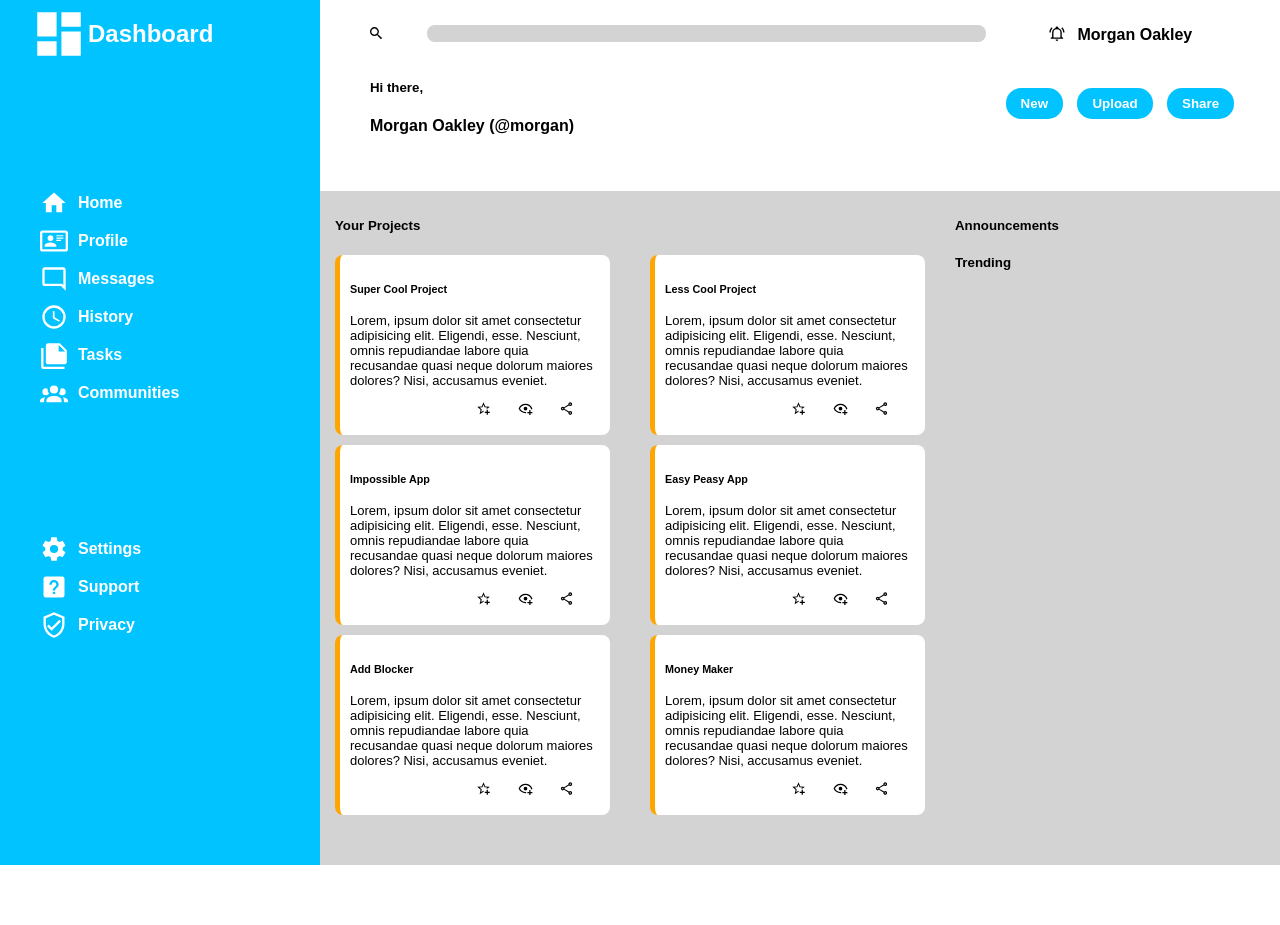
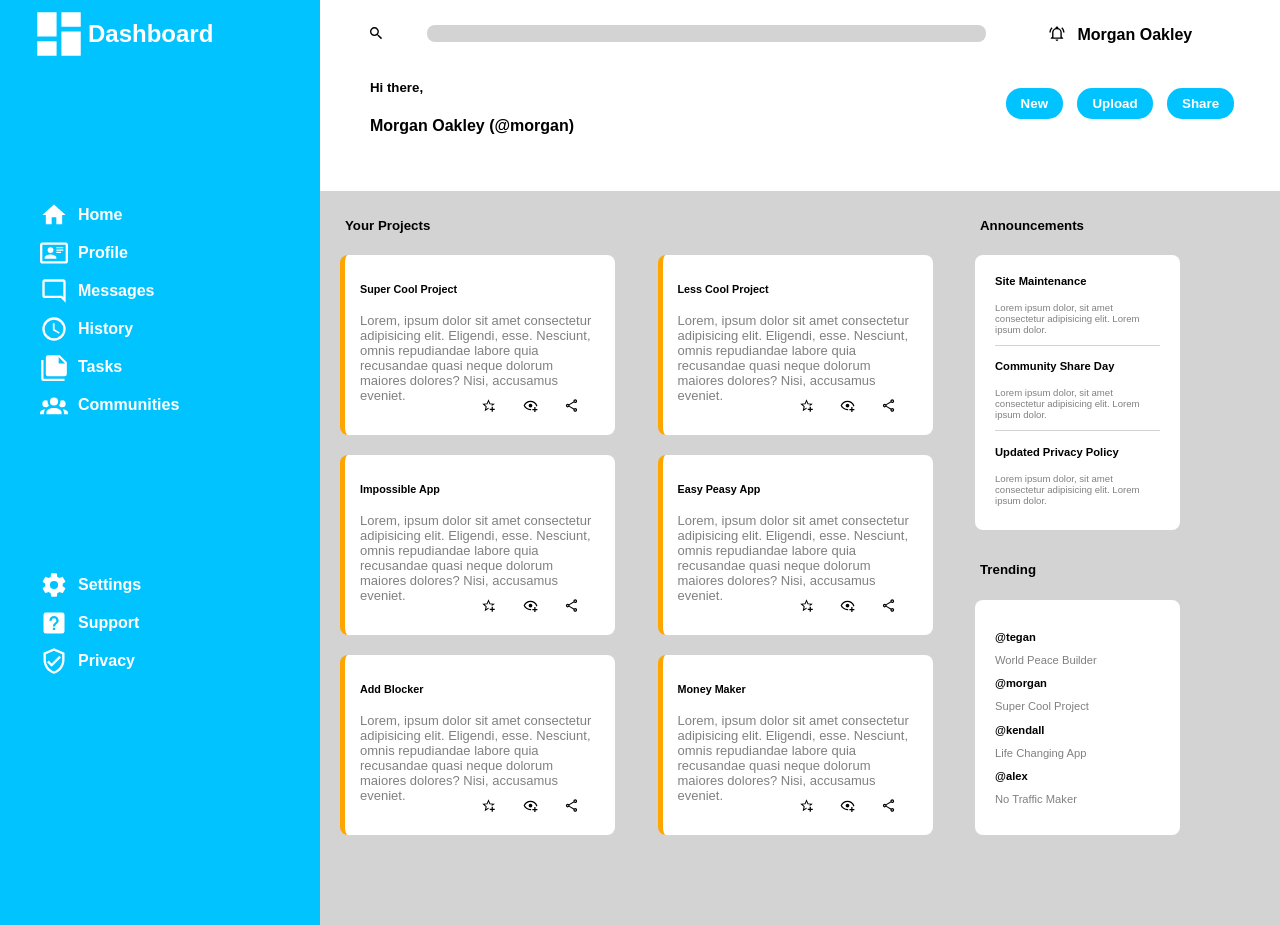
Before and after one commit to sasha-y-lab/admin-dashboard, a plain HTML site: page index.html in a window 1280 px wide. Before the commit the page ends 865 px from the top, so only its background shows below. Drawn offline with Linux system fonts and the light colour scheme; a web font is replaced by a local one.

Commit message:
Edit html & css to get exact mockup

```diff
--- a/index.html
+++ b/index.html
@@ -142,10 +142,39 @@
     <div class="col2">
 <div class="announcements">
 <h5>Announcements</h5>
+<div class="card-a">
+<div class="site-p"> <h4>Site Maintenance</h4>
+<p>Lorem ipsum dolor, sit amet consectetur adipisicing elit. Lorem ipsum dolor. </p>
+</div>
+
+<div class="community-p"> <h4>Community Share Day</h4>
+    <p>Lorem ipsum dolor, sit amet consectetur adipisicing elit. Lorem ipsum dolor. </p>
+    </div>
+
+    <div class="privacy-p"> <h4>Updated Privacy Policy</h4>
+        <p>Lorem ipsum dolor, sit amet consectetur adipisicing elit. Lorem ipsum dolor. </p>
+        </div>
+
+</div>
 
 </div>
 <div class="trending">
 <h5>Trending</h5>
+<div class="card-b">
+<div><p>@tegan</p>
+<p class="card-txt">World Peace Builder</p>
+    </div>
+    <div><p>@morgan</p>
+        <p class="card-txt">Super Cool Project</p>
+        </div>
+        <div><p>@kendall</p>
+            <p class="card-txt">Life Changing App</p>
+            </div>
+            <div><p>@alex</p>
+                <p class="card-txt">No Traffic Maker</p>
+                </div>
+
+</div>
 
 </div>
 
--- a/styles/style.css
+++ b/styles/style.css
@@ -167,13 +167,18 @@ button {
 
 .col1 {
     grid-column: 1 / 2;
+    padding-left: 5px;
+}
+
+.your-projects h5 {
+    padding-left: 5px;
 }
 
 .cards {
     display: grid;
     grid-template-columns: 1fr 1fr;
     grid-template-rows: 3fr;
-    gap: 10px;
+    gap: 20px;
 }
 
 .card-0 {
@@ -188,6 +193,12 @@ button {
     padding: 10px;
 }
 
+.card-0 p {
+    padding-left: 5px;
+    padding-right: 5px;
+    margin-bottom: -5px;
+    color: gray;
+}
 .imgs {
     display: flex;
     margin-left: 100px;
@@ -195,7 +206,54 @@ button {
 }
 
 .col2 {
+    display: grid;
     grid-column: 2 / 3;
+    padding-left: 20px;
+    grid-template-rows: 1fr 1fr;
+    row-gap: 10px;
+
+}
+
+.announcements h5, .trending h5 {
+    padding-left: 5px;
+}
+.card-a {
+    height: 250px;
+    width: 165px;
+    background-color: white;
+    border-radius: 8px;
+    font-size: small;
+    padding-left: 20px;
+    padding-right: 20px;
+    padding-bottom: 20px;
+    padding-top: 5px;
+    font-size: 0.7rem;
+}
+
+.card-a div p {
+    font-size: 0.6rem;
+    color: gray;
+}
+
+.site-p, .community-p {
+    border-bottom-style: solid;
+    border-bottom-width: 1px;
+    border-bottom-color: lightgray;
+}
+
+.card-b {
+    width: 165px;
+    height: 195px;
+    font-weight: bold;
+    font-size: 0.7rem;
+    background-color: white;
+    padding: 20px;
+    border-radius: 8px;
+}
+
+.card-txt {
+    color: grey;
+    font-weight: normal;
 }
 
 @font-face {
```
